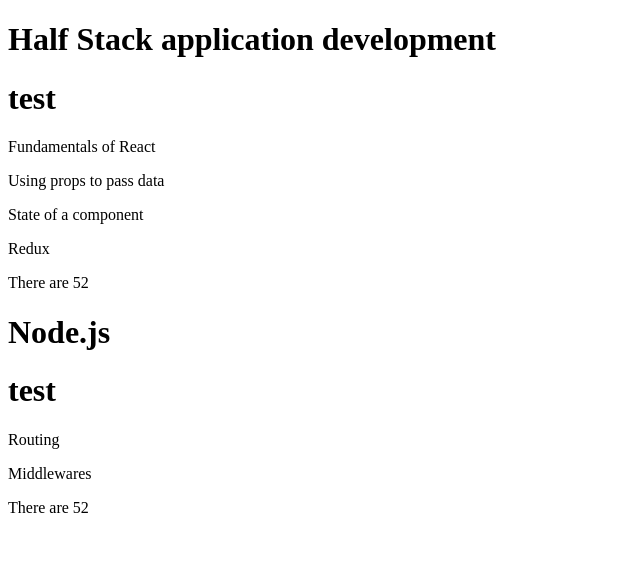
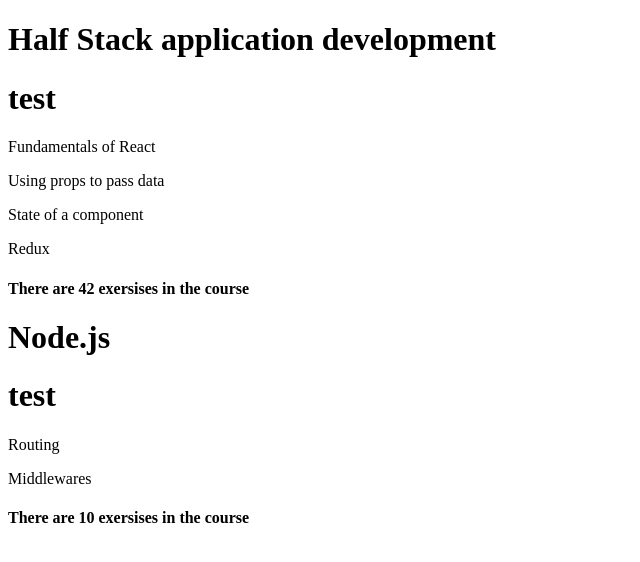
Before and after one commit to Margulis162/fullstack_University_of_Helsinki-, a React (Vite) app in the folder part2/course_information/: page / in a window 1280 px wide. Shown: the top 562 px of the page, without its empty margins (0-640 px from the left). Built offline with nearby package versions, Linux system fonts and the light colour scheme.

Commit message:
exercises 2.4 and 2.5 finished

```diff
--- a/part2/course_information/src/courses.jsx
+++ b/part2/course_information/src/courses.jsx
@@ -49,7 +49,7 @@ const Content  = ({ courses }) => {
               {part.name}
             </p>
           ))}
-       <p>There are {courses.reduce((total, course) => total + course.parts.reduce((subTotal, part) => subTotal + part.exercises, 0), 0)} </p>
+           <h4>There are {course.parts.reduce((total, part) => total + part.exercises, 0)} exersises in the course</h4>
 
 
         </div>
```
